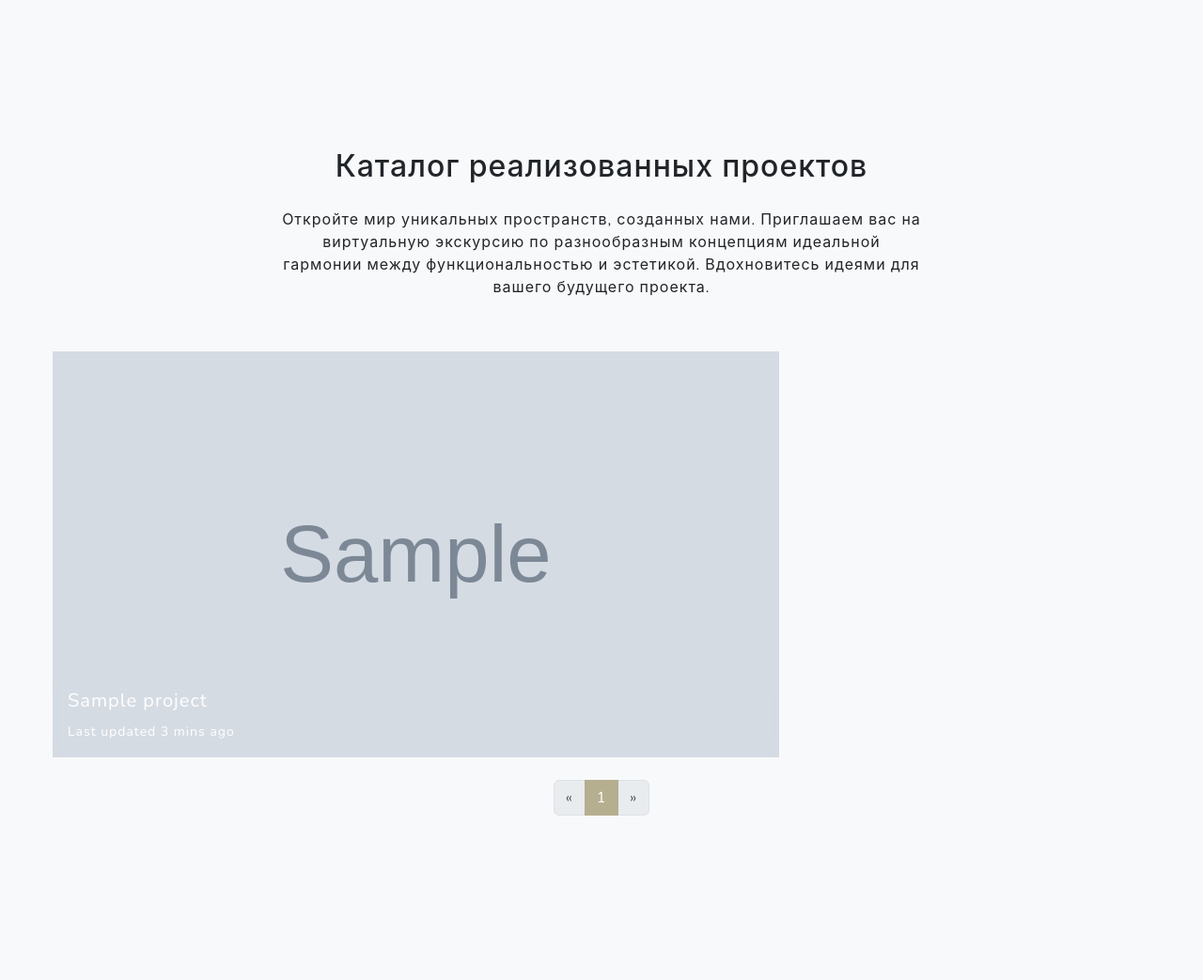
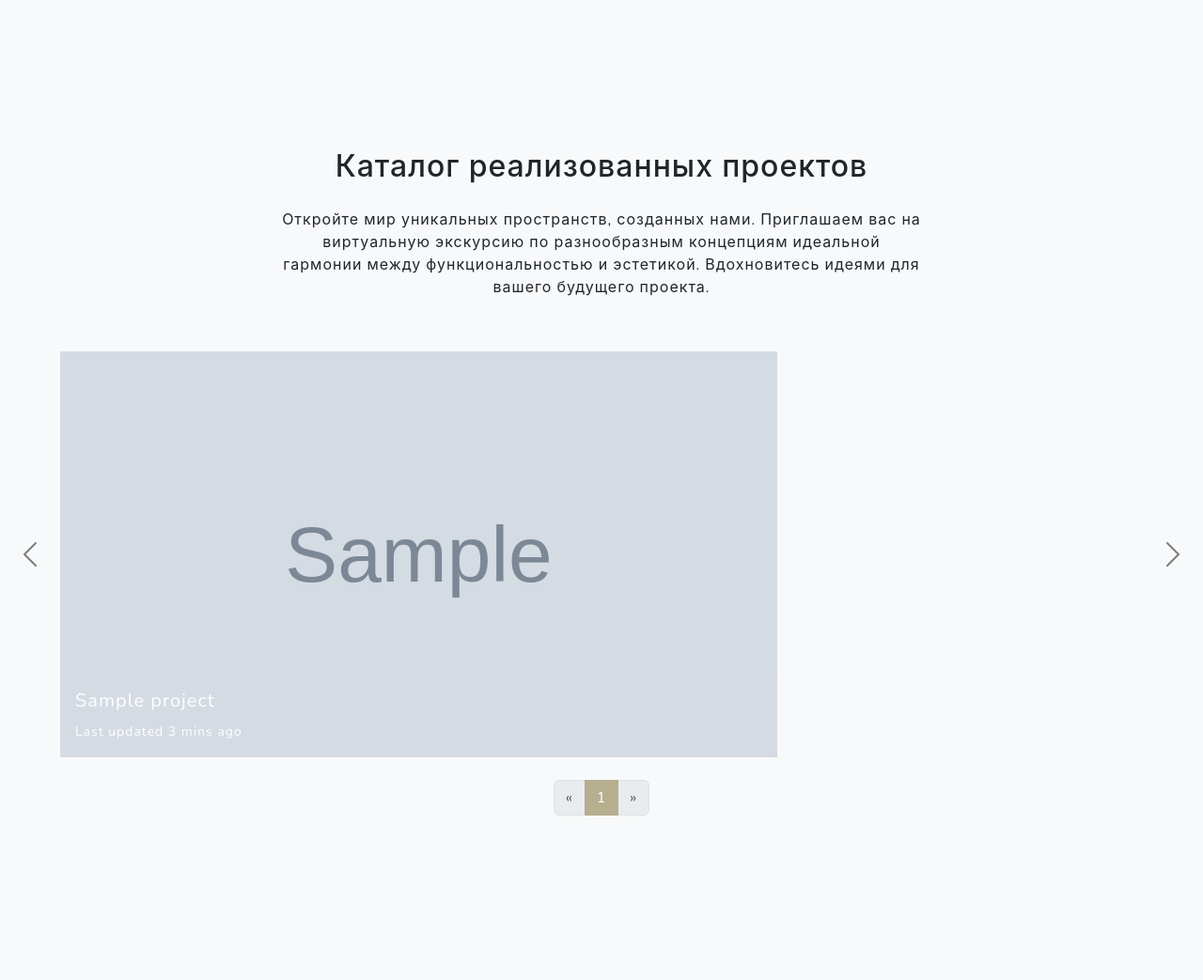
Before and after one commit to kosdmit/Sunrise_project, a Django app: page / in a window 1280 px wide. Shown: the part 1615-2658 px from the top of the page at 94% size. Run offline with Django 4.2, Linux system fonts and the light colour scheme; tables that the repository leaves empty hold one stand-in row (values such as "Sample post"); grey boxes marked "Sample" are stand-in pictures; parts of the project's set-up code (start-up, migrations or seed data) failed here and were passed over; some libraries are stand-ins or nearby versions.

Commit message:
Added carousel for display projects cards

```diff
--- a/app_landing/models.py
+++ b/app_landing/models.py
@@ -108,7 +108,10 @@ class ProjectImage(CompressImageBeforeSaveMixin, BaseModel):
         ordering = ['ordering', 'num_id']
 
     def __str__(self):
-        return self.caption
+        if self.caption:
+            return self.caption
+        else:
+            return super().__str__()
 
 
 class Order(BaseModel):
--- a/app_landing/views.py
+++ b/app_landing/views.py
@@ -20,7 +20,7 @@ notification_manager = TelegramNotificationManager(
 class MainView(ListView):
     template_name = 'index.html'
     model = Project
-    paginate_by = 9
+    paginate_by = 6
 
     def get_context_data(self, **kwargs):
         context = super().get_context_data(**kwargs)
--- a/static_files/css/_variables.scss
+++ b/static_files/css/_variables.scss
@@ -2,5 +2,7 @@
 // Variables
 //
 
+$carousel-control-width: 5%;
+
 @import "./variables/colors.scss";
 @import "./variables/typography.scss";
--- a/static_files/css/sections/_projects__masonry.scss
+++ b/static_files/css/sections/_projects__masonry.scss
@@ -20,6 +20,8 @@ $columns-count: (
 );
 
 @mixin masonry-grid ($columns-count, $grid-item-height) {
+    margin: 0 calc(5% - map-get($spacers, 2));
+
     .grid-sizer,
     .grid-item {
       width: 100% / $columns-count;
--- /dev/null
+++ b/templates/elements/carousel.html
@@ -0,0 +1,28 @@
+<div id="carouselExample" class="carousel carousel-dark slide">
+  <div class="carousel-inner">
+    <div class="carousel-item active">
+      <div class="masonry-grid">
+        <div class="grid-sizer"></div>
+        {% for project in page_obj %}
+          <div class="grid-item {% if project.is_featured %}grid-item--width2{% endif %}">
+            {% include 'sections/projects__card.html' %}
+          </div>
+        {% endfor %}
+      </div>
+    </div>
+    <div class="carousel-item">
+      <img src="..." class="d-block w-100" alt="...">
+    </div>
+    <div class="carousel-item">
+      <img src="..." class="d-block w-100" alt="...">
+    </div>
+  </div>
+  <button class="carousel-control-prev" type="button" data-bs-target="#carouselExample" data-bs-slide="prev">
+    <span class="carousel-control-prev-icon" aria-hidden="true"></span>
+    <span class="visually-hidden">Previous</span>
+  </button>
+  <button class="carousel-control-next" type="button" data-bs-target="#carouselExample" data-bs-slide="next">
+    <span class="carousel-control-next-icon" aria-hidden="true"></span>
+    <span class="visually-hidden">Next</span>
+  </button>
+</div>
--- a/templates/sections/projects.html
+++ b/templates/sections/projects.html
@@ -12,15 +12,8 @@
       </div>
     </div>
   </div>
-  <div class="container-fluid px-4 px-lg-5">
-    <div class="masonry-grid">
-      <div class="grid-sizer"></div>
-      {% for project in page_obj %}
-        <div class="grid-item {% if project.is_featured %}grid-item--width2{% endif %}">
-          {% include 'sections/projects__card.html' %}
-        </div>
-      {% endfor %}
-    </div>
+  <div class="container-fluid mx-4 mx-lg-0 p-0">
+    {% include 'elements/carousel.html' %}
     <div class="d-flex justify-content-center mt-3">
       {% include 'elements/pagination.html' %}
     </div>
```
Also changed, not shown: static_files/css/styles.min.css, 2 other files.
